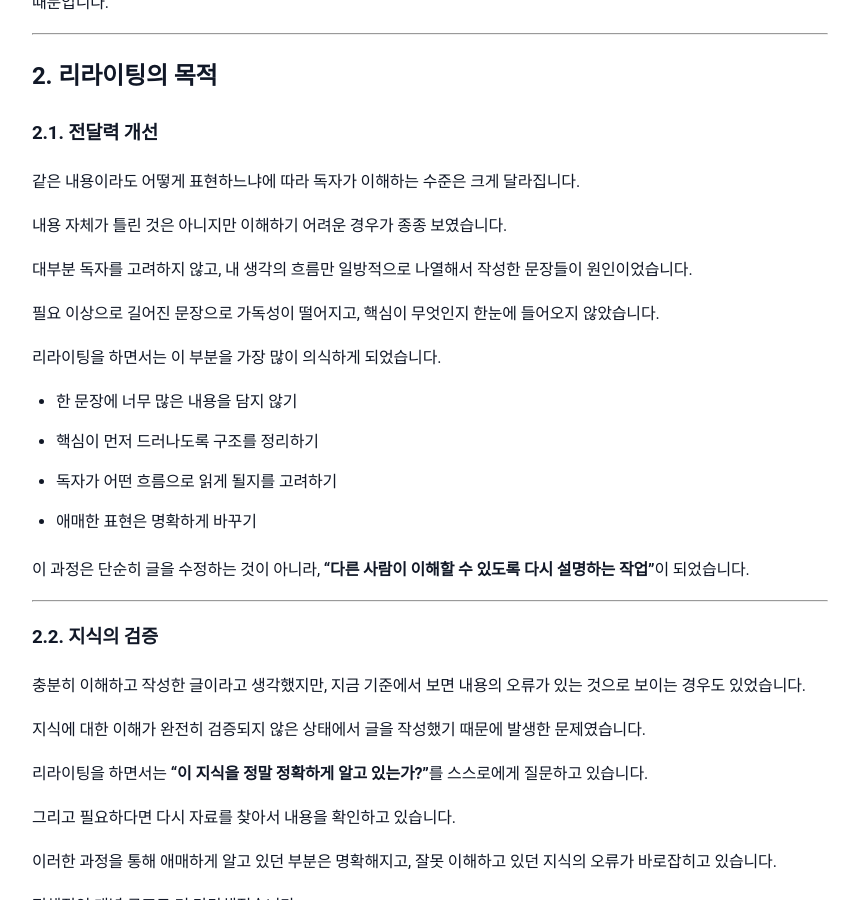
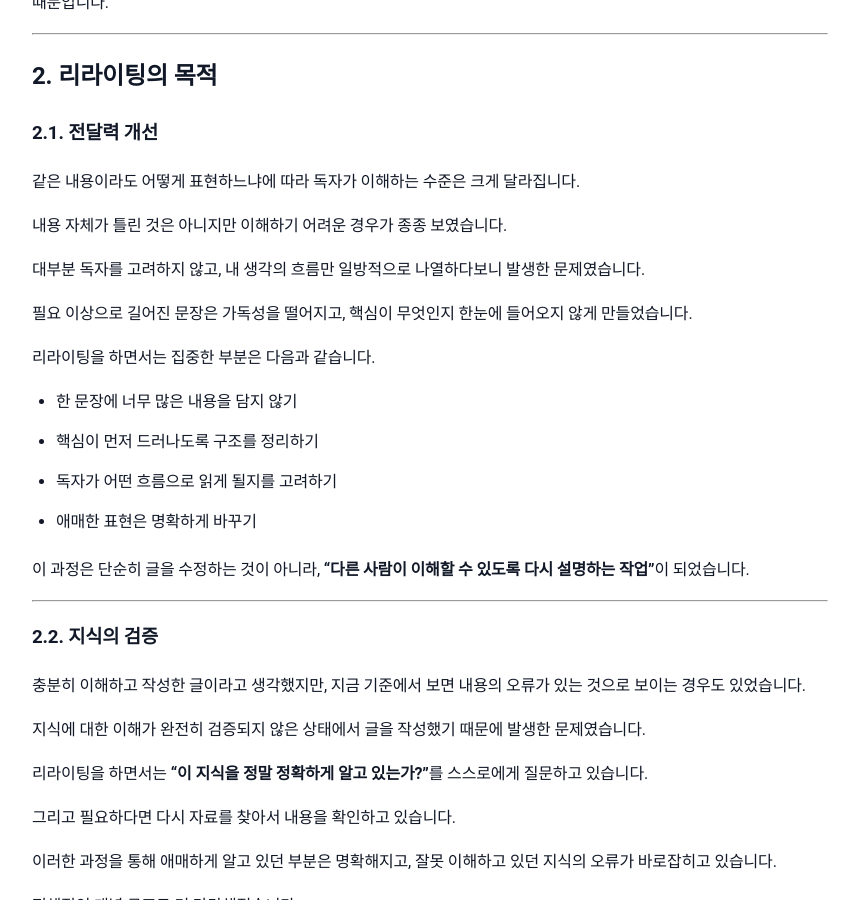
Before and after one commit to sanghoon-lee/sanghoon-lee.github.io, a Jekyll site: the page built from _posts/2026-04-19-rewriting.md, in a window 1280 px wide and 900 px high, scrolled down 1362 px. Shown: the whole window, without its empty margins (210-1069 px from the left). Built offline with Jekyll 4.4.1, drawn with Linux system fonts in a browser that asks for light colours; nearby versions of some CDN libraries; comment, search, counter and statistics services are not loaded.

Commit message:
rewriting 포스팅 추가

```diff
--- a/_posts/2026-04-19-rewriting.md
+++ b/_posts/2026-04-19-rewriting.md
@@ -41,11 +41,11 @@ categories: 일반
 
 내용 자체가 틀린 것은 아니지만 이해하기 어려운 경우가 종종 보였습니다.
 
-대부분 독자를 고려하지 않고, 내 생각의 흐름만 일방적으로 나열해서 작성한 문장들이 원인이었습니다.
+대부분 독자를 고려하지 않고, 내 생각의 흐름만 일방적으로 나열하다보니 발생한 문제였습니다.
 
-필요 이상으로 길어진 문장으로 가독성이 떨어지고, 핵심이 무엇인지 한눈에 들어오지 않았습니다.
+필요 이상으로 길어진 문장은 가독성을 떨어지고, 핵심이 무엇인지 한눈에 들어오지 않게 만들었습니다.
 
-리라이팅을 하면서는 이 부분을 가장 많이 의식하게 되었습니다.
+리라이팅을 하면서는 집중한 부분은 다음과 같습니다.
 
 * 한 문장에 너무 많은 내용을 담지 않기
 * 핵심이 먼저 드러나도록 구조를 정리하기
```
